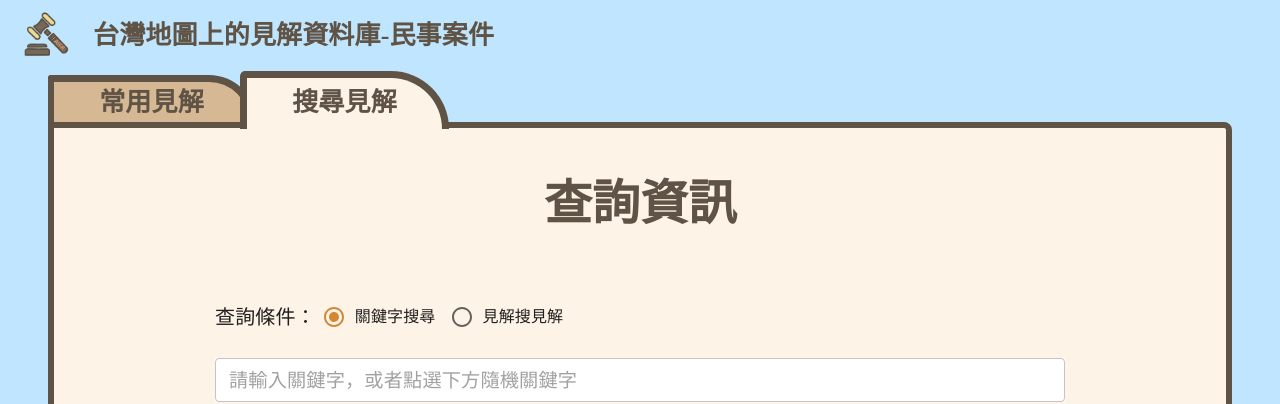
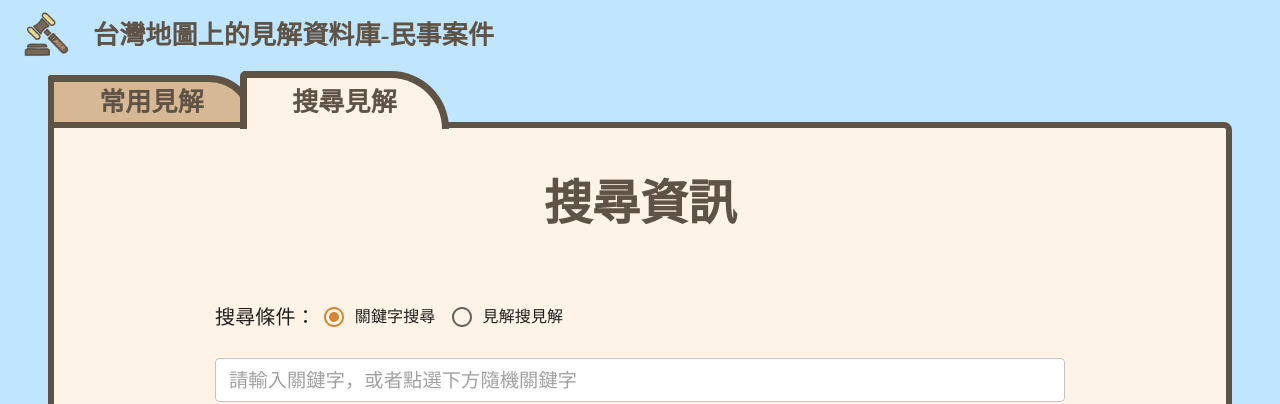
Before and after one commit to eddie605134/legal-opinion-db-on-jurisprudence, a React (Vite) app: page /search in a window 1280 px wide. Shown: the top 404 px of the page. Built offline with nearby package versions, Linux system fonts and the light colour scheme; no server answers; a web font is replaced by a local one.

Commit message:
查詢改搜尋

```diff
--- a/src/constants/layout/tabs.ts
+++ b/src/constants/layout/tabs.ts
@@ -8,5 +8,5 @@ export interface Tab  {
 export const tabs = [
   { label: "常用見解", zIndex: 4, index: 0, path: "/map" },
   { label: "搜尋見解", zIndex: 3, index: 1, path: "/search" },
-  { label: "查詢結果", zIndex: 2, index: 2, path: "/result" },
+  { label: "搜尋結果", zIndex: 2, index: 2, path: "/result" },
 ];
--- a/src/pages/ResultPage/components/Result.tsx
+++ b/src/pages/ResultPage/components/Result.tsx
@@ -233,7 +233,7 @@ function ResultPage() {
         ))}
         <div style={{ fontSize: '1.2rem', fontWeight: 600, marginLeft: '10px', marginTop: '5px' }}>
           <Alert severity="success">
-            查詢條件: {queryText}
+            搜尋條件: {queryText}
           </Alert>
         </div>
       </div>
--- a/src/pages/SearchPage/components/RadioSelection.tsx
+++ b/src/pages/SearchPage/components/RadioSelection.tsx
@@ -15,7 +15,7 @@ const RadioSelection: React.FC<RadioSelectionProps> = ({ value, onChange }) => {
         id="demo-controlled-radio-buttons-group"
         sx={{ mr: 1 }}
       >
-        查詢條件：
+        搜尋條件：
       </Typography>
       <RadioGroup row value={value} onChange={onChange}>
         <FormControlLabel value="1" control={<Radio color="warning"/>} label="關鍵字搜尋" />
--- a/src/pages/SearchPage/index.tsx
+++ b/src/pages/SearchPage/index.tsx
@@ -136,7 +136,7 @@ function SearchPage() {
           color: 'custom.layoutBorder.default',
           mb: 8
         }}>
-          查詢資訊
+          搜尋資訊
         </Typography>
 
         <RadioSelection value={value} onChange={handleChange} />
```
